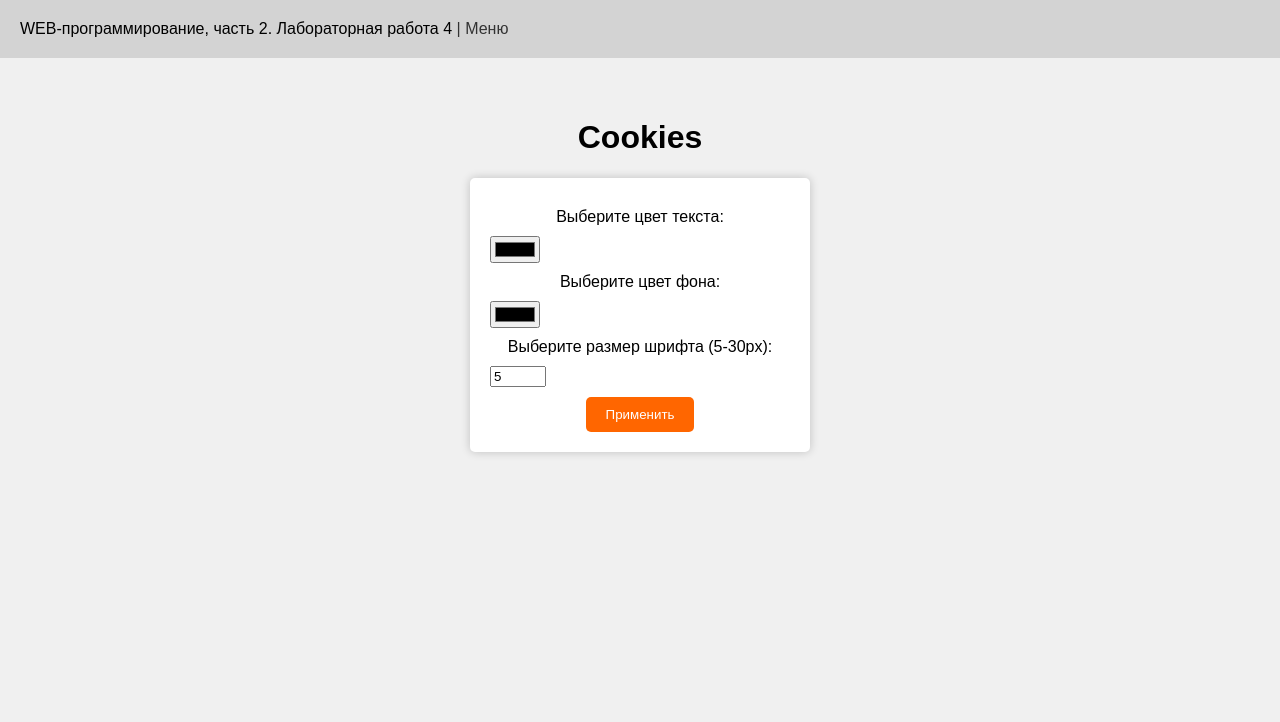
After one commit to sm4kotins/RGZ2, a Flask app: page /lab4/cookies/ in a window 1280 px wide. The commit adds this page. Shown: the top 722 px of the page. Run offline with Flask 3, Linux system fonts and the light colour scheme.

Commit message:
Фон и размер текста

```diff
--- a/lab4.py
+++ b/lab4.py
@@ -96,3 +96,29 @@ def order_grain():
         return render_template('ordergrain.html', message=message)
 
     return render_template('ordergrain.html')
+
+
+@lab4.route('/lab4/cookies/', methods=['GET', 'POST'])
+def cookies():
+    error = None
+
+    if request.method == 'POST':
+        color = request.form.get('color')
+        bg_color = request.form.get('bg_color')
+        font_size = request.form.get('font_size')
+
+        if color == bg_color:
+            error = "Цвет текста не должен совпадать с цветом фона."
+
+        font_size = int(font_size)
+        if font_size < 5 or font_size > 30:
+            error = "Размер шрифта должен быть от 5px до 30px."
+
+        if error is None:
+            response = redirect('/lab4/cookies/')
+            response.set_cookie('color', color)
+            response.set_cookie('bg_color', bg_color)
+            response.set_cookie('font_size', str(font_size))
+            return response
+
+    return render_template('cookies.html', error=error)
--- a/templates/base.html
+++ b/templates/base.html
@@ -5,6 +5,15 @@
     <meta name="viewport" content="width=device-width, initial-scale=1.0">
     <link rel="stylesheet" href="{{ url_for('static', filename='main.css')}}">
     <title>Егор Панченко. {% block lab %}{% endblock %} </title>
+    {% if request.cookies.get('text_color') and request.cookies.get('bg_color') and request.cookies.get('font_size') %}
+    <style>
+        body {
+            color: {{ request.cookies.get('color') }};
+            background-color: {{ request.cookies.get('bg_color') }};
+            font-size: {{ request.cookies.get('font_size') }}px;
+        }
+    </style>
+    {% endif %}
 </head>
 <body>
     <header>
--- /dev/null
+++ b/templates/cookies.html
@@ -0,0 +1,24 @@
+{% extends "base.html" %}
+
+{% block lab %}Лабораторная работа 4{% endblock %}
+
+{% block main %}
+
+    <h1>Cookies</h1>
+    <form class="fridge" method="post">
+        <label class="fridge-label-input" for="color">Выберите цвет текста:</label>
+        <input class="fridge-label-input" type="color" id="color" name="color">
+
+        <label class="fridge-label-input" for="bg_color">Выберите цвет фона:</label>
+        <input class="fridge-label-input" type="color" id="bg_color" name="bg_color">
+
+        <label class="fridge-label-input" for="font_size">Выберите размер шрифта (5-30px):</label>
+        <input class="fridge-label-input" type="number" id="font_size" name="font_size" value="5" min="5" max="30">
+
+        <button class="submit" type="submit">Применить</button>
+        {% if error %}
+        <div class="error-message">{{ error }}</div>
+        {% endif %}
+    </form>
+
+{% endblock %}
```
